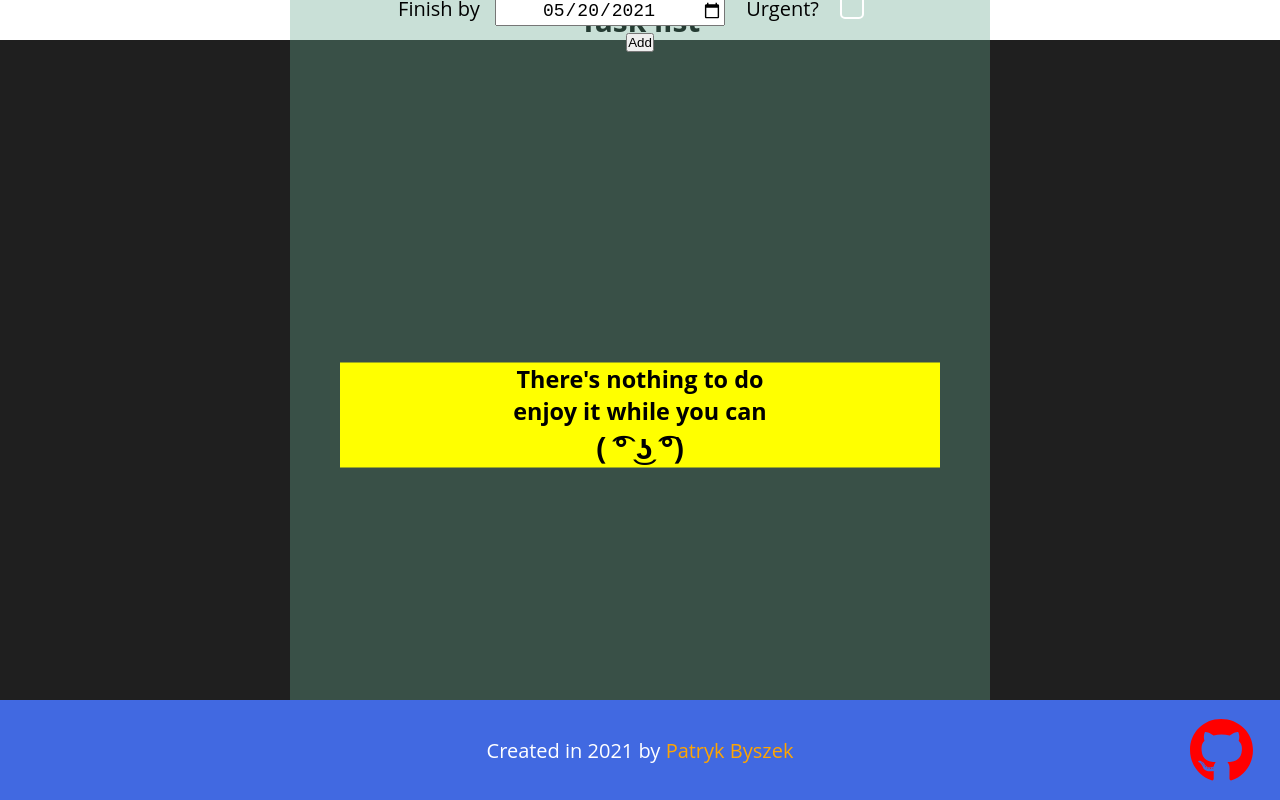
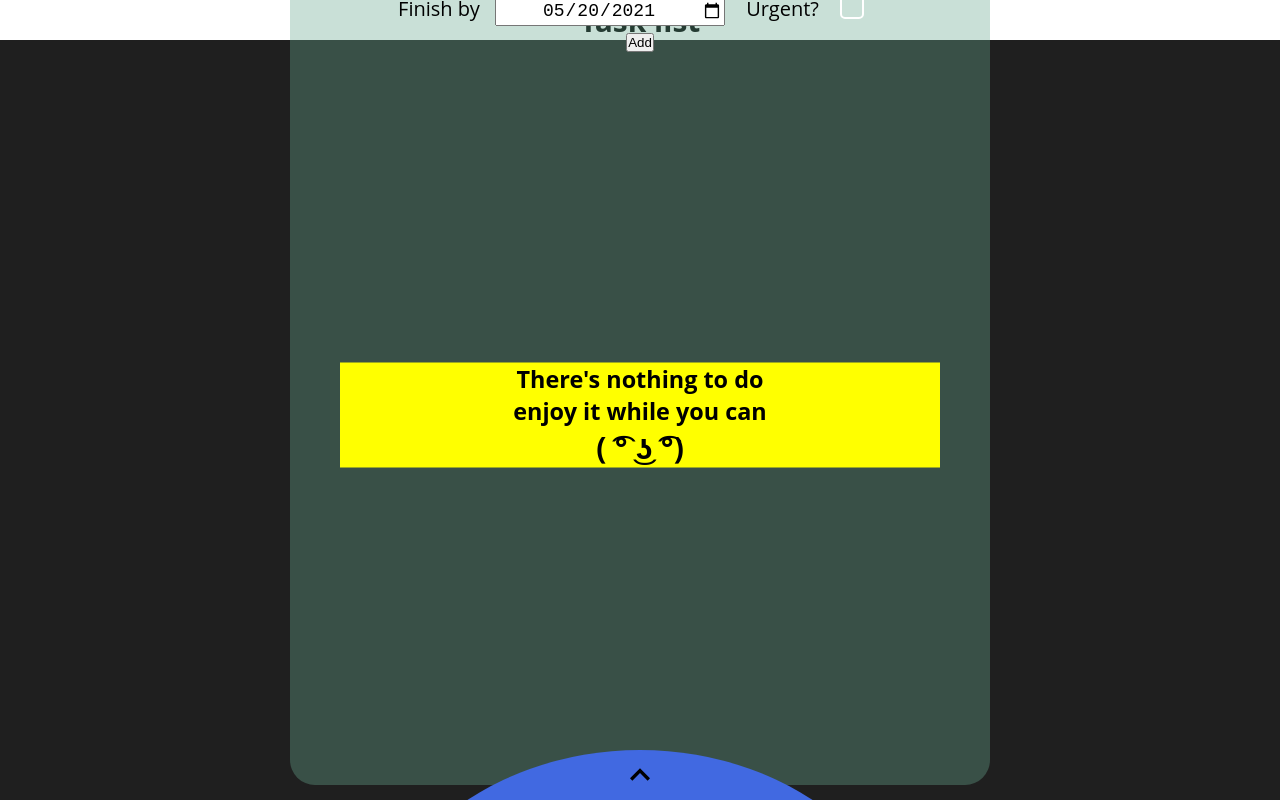
Before and after one commit to bysiuxvx/ToDoApp-react, a React (Create React App) app: page / in a window 1280 px wide. Shown: the top 800 px of the page. Built offline with nearby package versions, Linux system fonts and the light colour scheme.

Commit message:
work in progress

```diff
--- a/package.json
+++ b/package.json
@@ -9,6 +9,7 @@
     "@testing-library/jest-dom": "^5.12.0",
     "@testing-library/react": "^11.2.7",
     "@testing-library/user-event": "^12.8.3",
+    "framer-motion": "^4.1.17",
     "react": "^17.0.2",
     "react-dom": "^17.0.2",
     "react-icons": "^4.2.0",
--- a/src/components/AddTask.js
+++ b/src/components/AddTask.js
@@ -1,5 +1,6 @@
 import React, { useState } from 'react';
 import '../styles/addtask.css';
+import { motion } from 'framer-motion';
 
 const AddTask = (props) => {
   const minDate = new Date().toISOString().slice(0, 10);
@@ -36,12 +37,13 @@ const AddTask = (props) => {
         <div className="form">
           <label html="task name">
             Task name
-            <input
+            <motion.input
               type="text"
               placeholder={'What needs to be done?'}
               maxLength="30"
               value={text}
               onChange={(event) => setText(event.target.value)}
+              whileFocus={{ scale: 1.025, boxShadow: 'inset 0 0 0.5em gold' }}
             />
           </label>
           <br />
--- a/src/components/App.js
+++ b/src/components/App.js
@@ -3,35 +3,12 @@ import '../styles/App.css';
 import AddTask from './AddTask';
 import TaskList from './TaskList';
 import Footer from './Footer';
+import { motion } from 'framer-motion';
+import { MdKeyboardArrowUp } from 'react-icons/md';
 
 const App = () => {
   const [counter, setCounter] = useState(1);
-  const [tasks, setTasks] = useState([
-    // {
-    //   text: 'Example 1',
-    //   id: 1,
-    //   urgent: true,
-    //   targetDate: '2021-07-16',
-    //   active: true,
-    //   finishDate: null,
-    // },
-    // {
-    //   text: 'Example 2',
-    //   id: 2,
-    //   urgent: false,
-    //   targetDate: '2021-06-03',
-    //   active: true,
-    //   finishDate: 'null',
-    // },
-    // {
-    //   text: 'Example 3',
-    //   id: 3,
-    //   urgent: false,
-    //   targetDate: '2021-07-16',
-    //   active: true,
-    //   finishDate: null,
-    // },
-  ]);
+  const [tasks, setTasks] = useState([]);
 
   const handleChangeStatus = (id) => {
     const newArr = [...tasks];
@@ -86,6 +63,7 @@ const App = () => {
         </div>
       </div>
       <footer>
+        <MdKeyboardArrowUp className="arrow" />
         <Footer />
       </footer>
     </div>
--- a/src/styles/App.css
+++ b/src/styles/App.css
@@ -2,6 +2,9 @@
   margin: 0;
   padding: 0;
   box-sizing: border-box;
+}
+body {
+  overflow: hidden;
 }
 
 .app {
@@ -42,11 +45,38 @@ header {
 }
 
 footer {
+  transform: translate(-50%, 90%);
+  left: 50%;
   position: absolute;
   bottom: 0;
+  height: 500px;
+  width: 45%;
+  background-color: royalblue;
+  border-radius: 50%;
+  transition: ease-out 0.7s;
+}
+.arrow {
+  position: absolute;
+  font-size: 40px;
+  transform: translate(-50%, -50%);
+  left: 50%;
+  top: 5%;
+  transition: ease-out 0.7s;
+}
+
+/* rgb(50, 55, 75) */
+
+footer:hover {
+  border-radius: 0%;
+  bottom: 0;
+  left: none;
+  transform: translate(-50%, 0%);
   height: 100px;
-  background-color: royalblue;
   width: 100%;
 }
 
-/* rgb(50, 55, 75) */
+footer:hover .arrow {
+  transform: rotate(-180deg);
+  left: 49%;
+  opacity: 0;
+}
--- a/src/styles/footer.css
+++ b/src/styles/footer.css
@@ -3,6 +3,8 @@
   display: flex;
   justify-content: center;
   align-items: center;
+  align-content: center;
+  z-index: 50;
 }
 
 footer p {
```
Also changed, not shown: src/components/Footer.js (+9 -0 lines), 1 other file (tests, documents, lock files or other folders).
